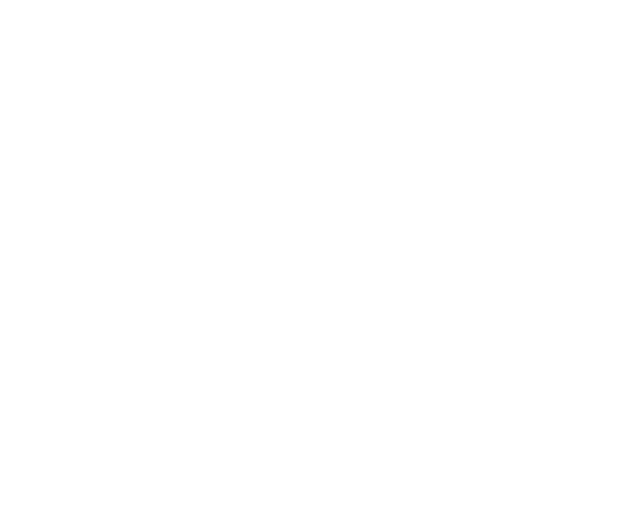
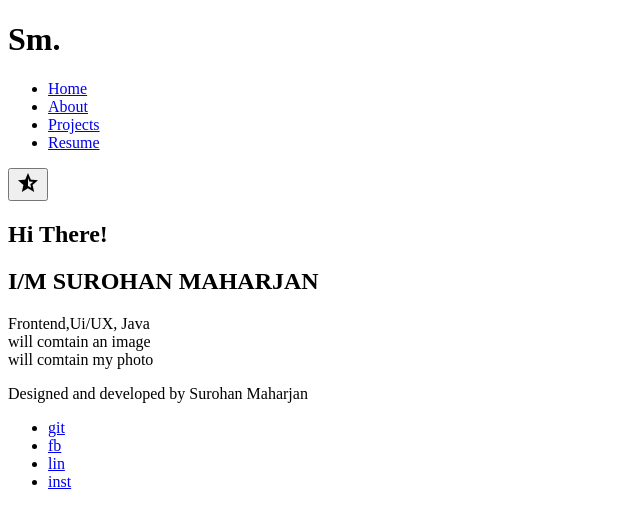
Before and after one commit to sazmhzn/CVfolio, a plain HTML site: page index.html in a window 1280 px wide. Shown: the whole page, without its empty margins (0-640 px from the left). Drawn offline with nearby package versions, Linux system fonts and the light colour scheme.

Commit message:
[skeleton completed]

```diff
--- a/index.html
+++ b/index.html
@@ -5,8 +5,55 @@
   <meta http-equiv="X-UA-Compatible" content="IE=edge">
   <meta name="viewport" content="width=device-width, initial-scale=1.0">
   <title>Document</title>
+  <link rel="stylesheet" href="https://fonts.googleapis.com/css2?family=Material+Symbols+Outlined:opsz,wght,FILL,GRAD@48,400,0,0" />
 </head>
 <body>
 
+  <header>
+    <h1>Sm.</h1>
+    <nav>
+      <ul>
+        <li> <a href="#"> Home </a> </li>
+        <li> <a href="#"> About </a> </li>
+        <li> <a href="#"> Projects </a> </li>
+        <li> <a href="#"> Resume </a> </li>
+      </ul>
+      <button> <span class="material-symbols-outlined">
+        star_half
+        </span> </button>
+    </nav>
+  </header>
+
+  <section>
+    <div class="left-section">
+      <h2>Hi There!</h2>
+      <h1>I/M SUROHAN MAHARJAN</h1>
+
+      <div class="typejsvalue">
+        Frontend,Ui/UX, Java
+      </div>
+    </div>
+    <div class="right-section">
+
+      will comtain an image
+    </div>
+  </section>
+
+  <section>
+    <div class="left-section"></div>
+    <div class="right-section">will comtain my photo</div>
+  </section>
+
+  <footer>
+    <p>Designed and developed by Surohan Maharjan</p>
+    <div class="link">
+      <ul>
+        <li><a href="#">git</a></li>
+        <li><a href="#">fb</a></li>
+        <li><a href="#">lin</a></li>
+        <li><a href="#">inst</a></li>
+      </ul>
+    </div>
+  </footer>
 </body>
 </html>
```
